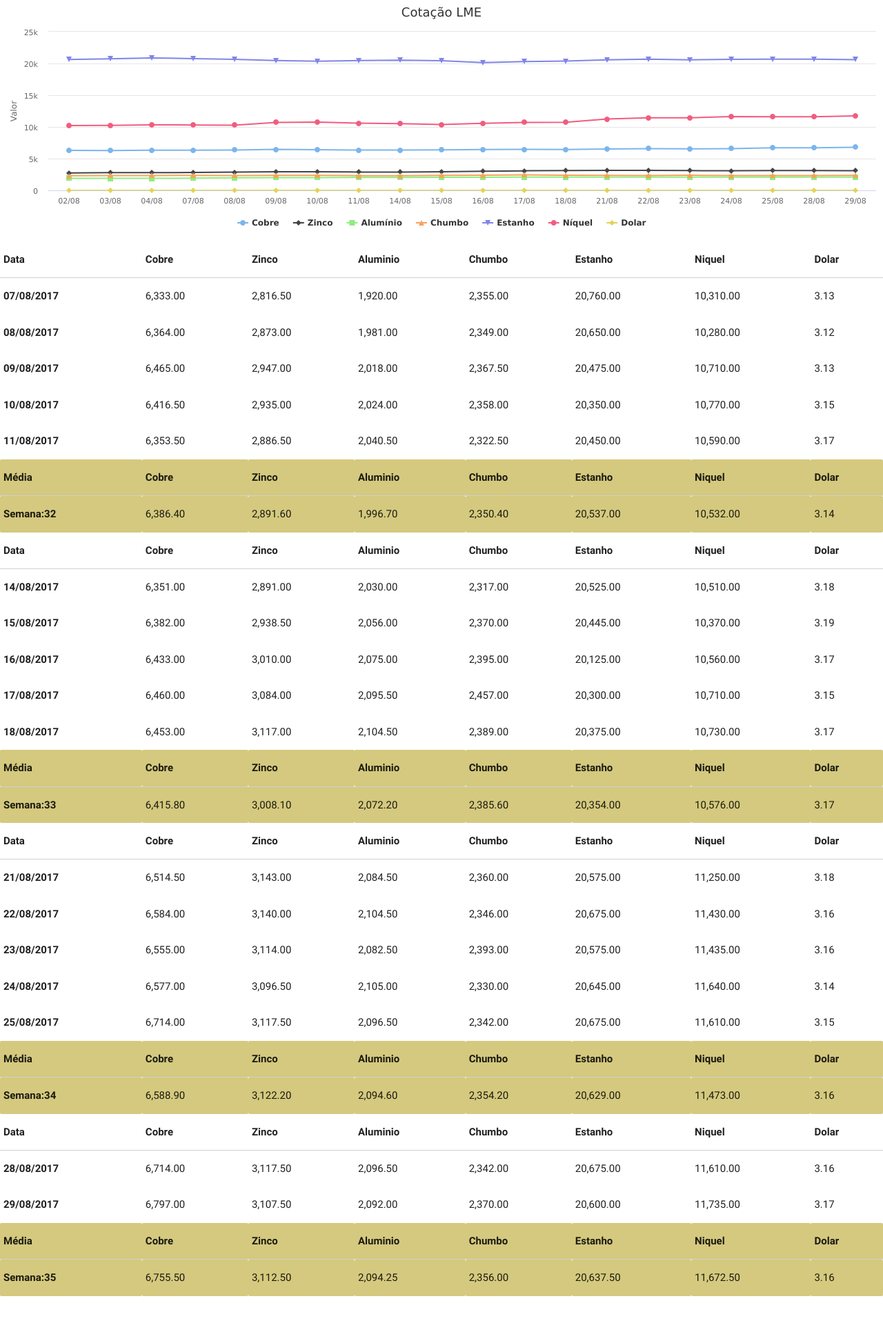
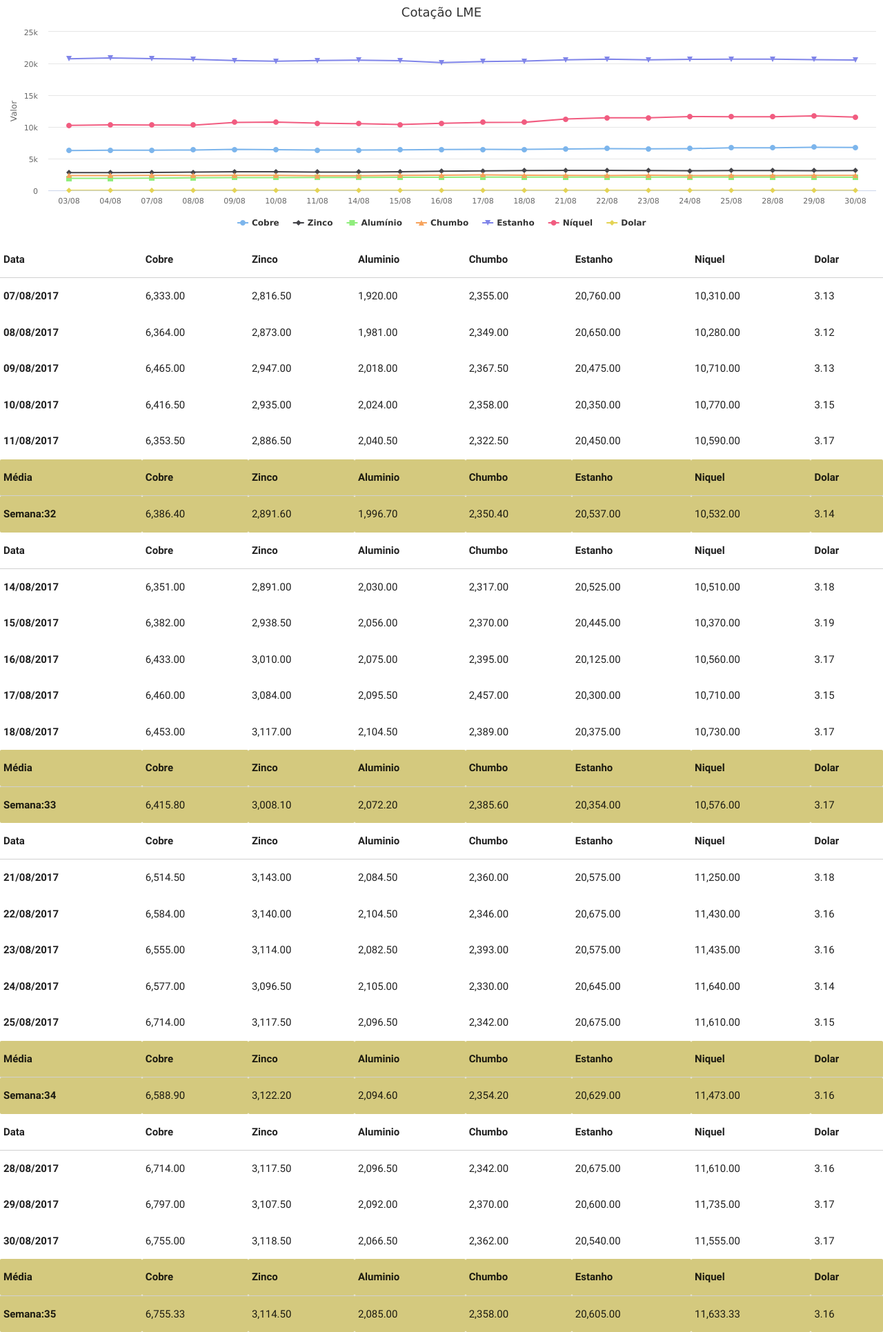
Before and after one commit to tiagocordeiro/flask-lme-chart, a Flask app: page /lme/dashboard in a window 1280 px wide. Shown: the whole page at 69% size. Before the commit the page ends 1879 px from the top, so only its background shows below. Run offline with Flask 2, Linux system fonts and the light colour scheme; some libraries are stand-ins or nearby versions.

Commit message:
Cotação Atualizada

```diff
--- a/static/cotacao-atual.csv
+++ b/static/cotacao-atual.csv
@@ -1,5 +1,4 @@
 Date,Cobre,Zinco,Aluminio,Chumbo,Estanho,Niquel,Dolar
-2017-08-02,6300.0,2754.0,1904.0,2315.0,20625.0,10205.0,3.1228001117706
 2017-08-03,6290.0,2804.0,1891.5,2342.0,20730.0,10255.0,3.1122000217438
 2017-08-04,6330.0,2798.0,1890.0,2349.0,20865.0,10335.0,3.1115000247955
 2017-08-07,6333.0,2816.5,1920.0,2355.0,20760.0,10310.0,3.1293001174927
@@ -19,3 +18,4 @@ Date,Cobre,Zinco,Aluminio,Chumbo,Estanho,Niquel,Dolar
 2017-08-25,6714.0,3117.5,2096.5,2342.0,20675.0,11610.0,3.1465001106262
 2017-08-28,,,,,,,3.1586999893188
 2017-08-29,6797.0,3107.5,2092.0,2370.0,20600.0,11735.0,3.1658000946045
+2017-08-30,6755.0,3118.5,2066.5,2362.0,20540.0,11555.0,
--- a/templates/mesclado.html
+++ b/templates/mesclado.html
@@ -742,6 +742,32 @@
     3.17
    </td>
   </tr>
+  <tr>
+   <th>
+    30/08/2017
+   </th>
+   <td>
+    6,755.00
+   </td>
+   <td>
+    3,118.50
+   </td>
+   <td>
+    2,066.50
+   </td>
+   <td>
+    2,362.00
+   </td>
+   <td>
+    20,540.00
+   </td>
+   <td>
+    11,555.00
+   </td>
+   <td>
+    3.17
+   </td>
+  </tr>
  </tbody>
  <thead>
   <tr style="text-align: right; background-color: #d4c97e !important;">
@@ -777,22 +803,22 @@
     Semana:35
    </th>
    <td>
-    6,755.50
+    6,755.33
    </td>
    <td>
-    3,112.50
+    3,114.50
    </td>
    <td>
-    2,094.25
+    2,085.00
    </td>
    <td>
-    2,356.00
+    2,358.00
    </td>
    <td>
-    20,637.50
+    20,605.00
    </td>
    <td>
-    11,672.50
+    11,633.33
    </td>
    <td>
     3.16
```
Also changed, not shown: static/todo-periodo.csv.
